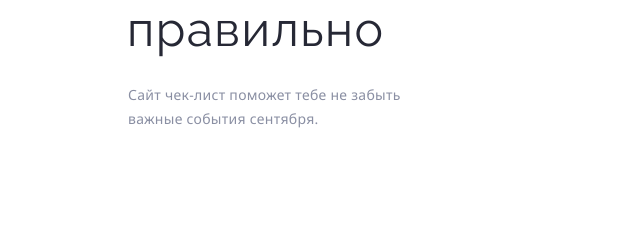
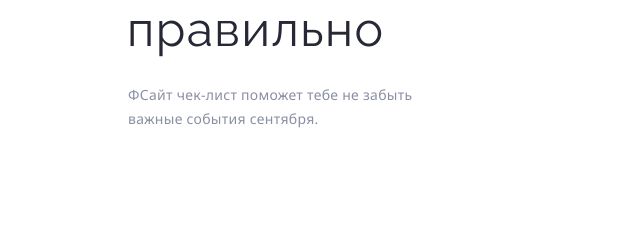
Before and after one commit to RaimShaykh/session_25_oct_2, a plain HTML site: page index.html in a window 1280 px wide. Shown: the part 465-705 px from the top of the page, 0-640 px from the left. Drawn offline with Linux system fonts and the light colour scheme; a web font is replaced by a local one.

Commit message:
Update index.html

```diff
--- a/index.html
+++ b/index.html
@@ -15,7 +15,7 @@
       <div class="text1">
       <p id="firsttext" >2020 - 2021</p>
       <h2>Как провести сентябрь правильно</h2>
-      <p class="bigpg">Сайт чек-лист поможет тебе не забыть<br>важные
+      <p class="bigpg">ФСайт чек-лист поможет тебе не забыть<br>важные
 события сентября. </p>
       </div>
       <div class="checklist">
```
